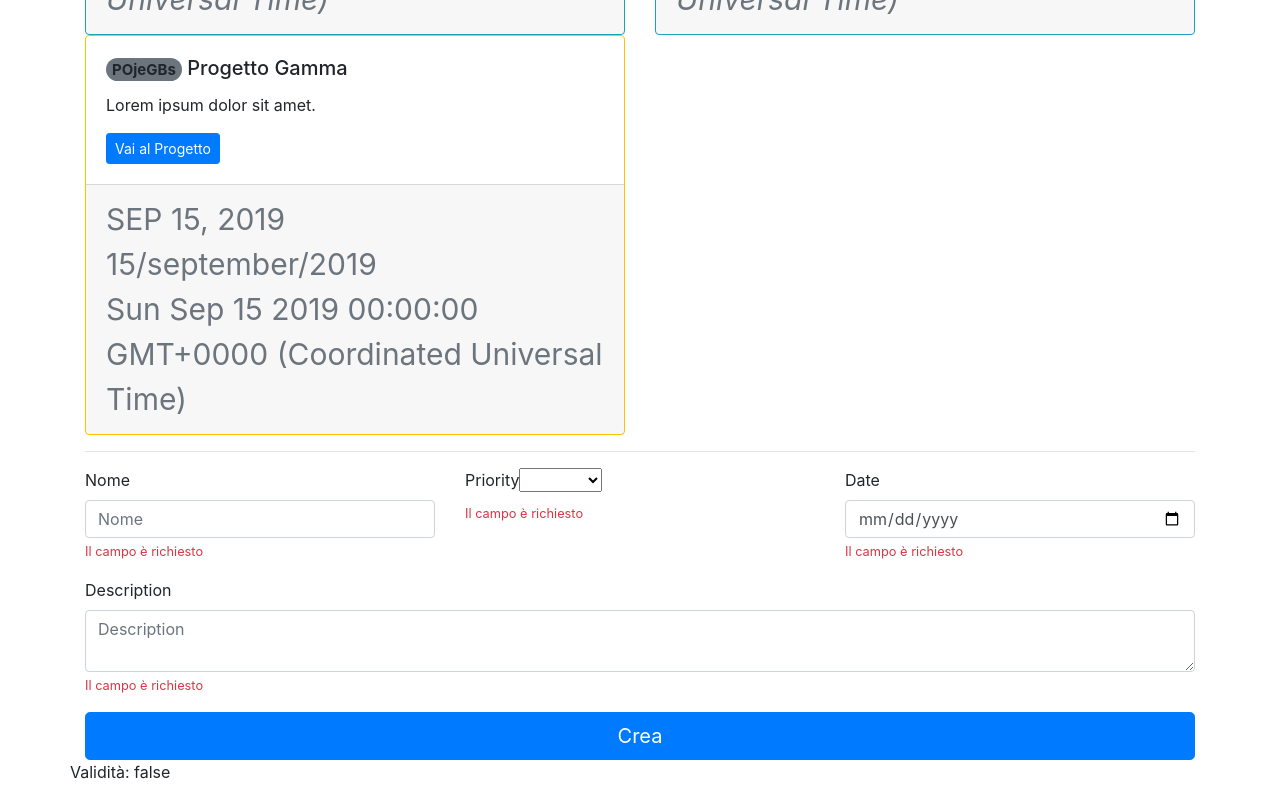
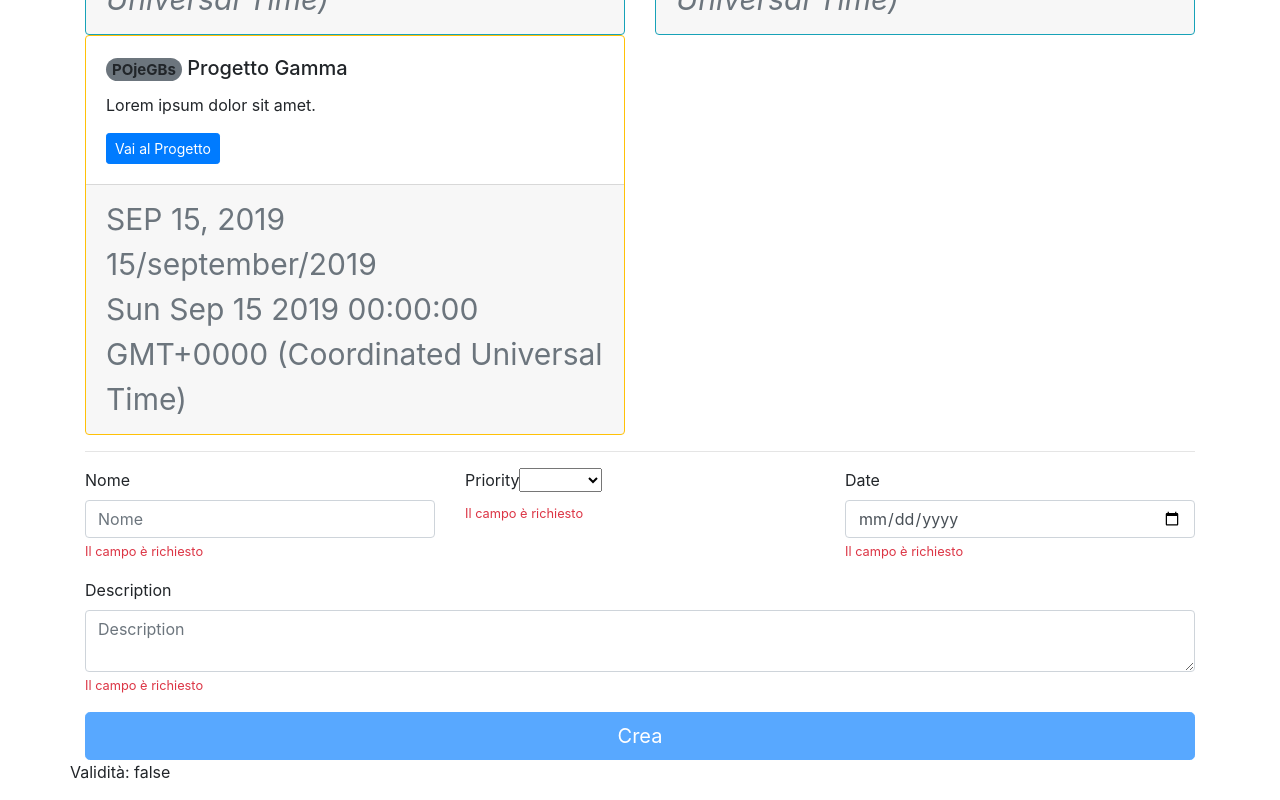
Before and after one commit to paolomax/progetto-prof-angular-corso, an Angular app: page / in a window 1280 px wide. Shown: the part 575-1375 px from the top of the page. Built offline with nearby package versions, Linux system fonts and the light colour scheme.

Commit message:
disable button on invalid form

```diff
--- a/src/app/project/project/project.component.html
+++ b/src/app/project/project/project.component.html
@@ -63,7 +63,7 @@
       <p class="text-danger"><small>Il campo è richiesto</small></p>
     </div>
     <div class="col-12">
-      <button type="submit" class="w-100 btn btn-primary btn-lg">Crea</button>
+      <button [disabled]="f.invalid" type="submit" class="w-100 btn btn-primary btn-lg">Crea</button>
     </div>
     <p>Validità: {{f.valid}}</p>
   </form>
```
